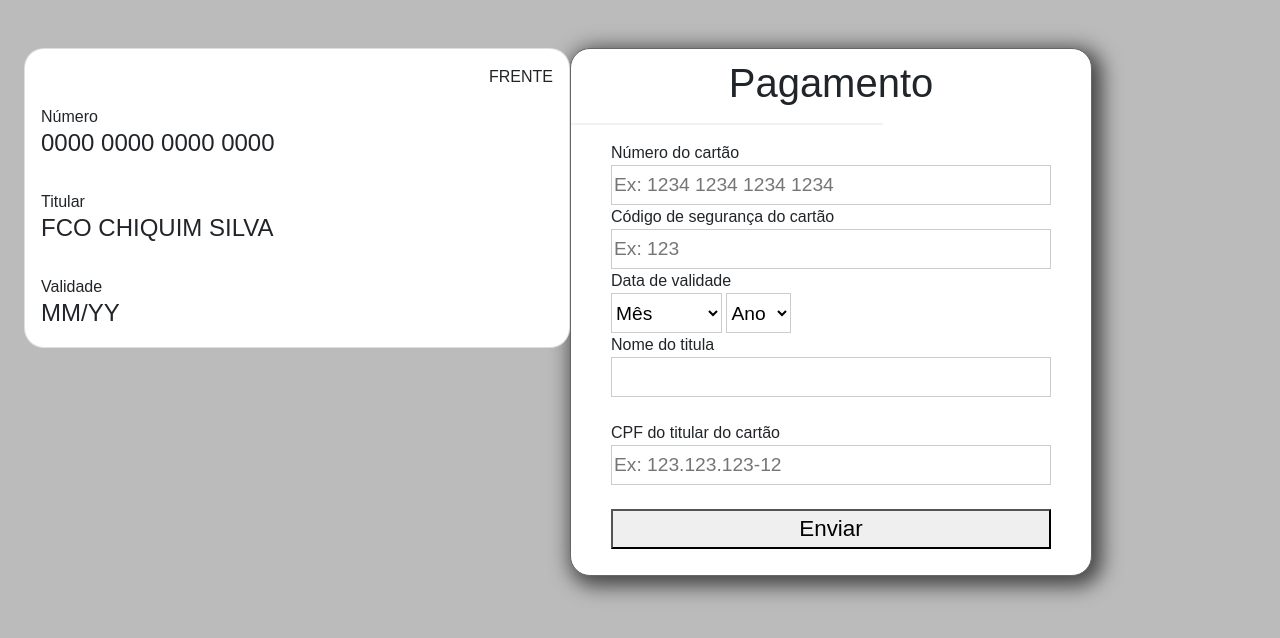
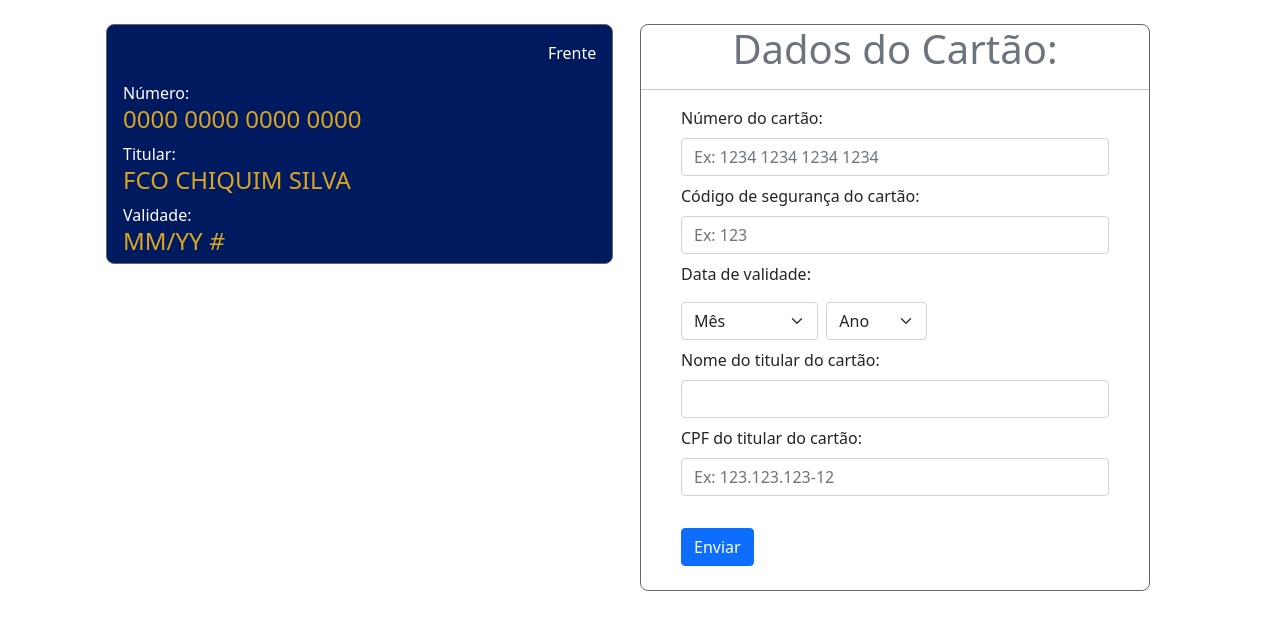
Before and after one commit to JacquesGM/javaScriptCurso, a plain HTML site: page Aula09/pagamento.html in a window 1280 px wide. Drawn offline with nearby package versions, Linux system fonts and the light colour scheme.

Commit message:
adicionando cvv no javascript e melhoria com bootstrap

```diff
--- a/Aula09/css/pagamento.css
+++ b/Aula09/css/pagamento.css
@@ -1,21 +1,36 @@
-body {
-  font-family: 'Bariol', sans-serif;
-  background-color: #BBBBBB;
+.cards {
+  position: relative;
+  height: 220px;
+  transition: transform 0.6s;
+  transform-style: preserve-3d;
+
+}
+
+.card-body {
+  background-color:#001a5f;
+  border: 1px solid #666666;
+  border-radius: 8px;
+  color: #DAA520;
+  position: absolute;
+  width: 95%;
+  height: 109%;
+  backface-visibility:hidden;
+  -webkit-backface-visibility:hidden;
+}
+
+article > label{
+  color:#fff;
+}
+
+#card_verso {
+  transform: rotateY(180deg);
 }
 
 .formulario {
   border: 1px solid #666666;
-  text-align: center;
-  border-radius: 20px;
-  background-color: #FFFFFF;
-  box-shadow: 5px 5px 20px 5px #444444;
-  padding: 10px 0;
-
-}
-
-hr {
-  width: 60%;
-  border: 1px solid #CCCCCC;
+  border-radius: 8px;
+  background-color: #FFF;
+  padding: 16px 4;
 }
 
 form {
@@ -23,47 +38,7 @@ form {
   padding: 0 40px;
 }
 
-input, select {
-  background-color: #FFFFFF;
-  border: 1px solid #CCCCCC;
-  height: 40px;
-  font-size: 1.2rem;
+.barra {
+  width: 100%;
+  border: 15px solid #111;
 }
-
-input {
-  width: 100%;
-}
-
-button {
-  width: 100%;
-  height: 40px;
-  font-size: 1.4rem;
-}
-
-button:hover {
-  background-color: #0E6700;
-  color: #FFFFFF;
-}
-
-.card-body {
-  backface-visibility: hidden;
-  border-radius: 20px;
-}
-
-.cards {
-  position: relative;
-  height: 300px;
-  transition: transform 0.6s;
-  transform-style: preserve-3d;
-}
-
-.card-body {
-  position: absolute;
-  width: 100%;
-  height: 100%;
-  backface-visibility: hidden;
-}
-
-#card_verso {
-  transform: rotateY(180deg);
-}
--- a/Aula09/js/eventos.js
+++ b/Aula09/js/eventos.js
@@ -1,29 +1,45 @@
-document.getElementById('numero').addEventListener('keyup', function (){
+document.getElementById('numero').addEventListener('keyup', function () {
     let numero = document.getElementById('numero').value;
-
     document.getElementById('card_number').innerHTML = numero;
 });
 
-document.getElementById('nome').addEventListener('keyup', function (){
+document.getElementById('nome').addEventListener('keyup', function () {
     let nome = document.getElementById('nome').value;
-
     document.getElementById('card_name').innerHTML = nome;
 });
 
-document.querySelectorAll('[data-action="date"]').forEach(function (element){
-    element.addEventListener('change', function (){
+document.getElementById('codigo').addEventListener('keyup', function () {
+    let codigo = document.getElementById('codigo').value;
+    document.getElementById('card_cvv').innerHTML = codigo;
+});
+
+//document.getElementById('mes').addEventListener('change', function () {
+//    let mes = document.getElementById('mes').value;
+//   let ano = document.getElementById('ano').value;
+//    document.getElementById('card_date').innerHTML = mes+"/"+ano;
+//});
+
+//document.getElementById('ano').addEventListener('change', function () {
+//    let mes = document.getElementById('mes').value;
+//    let ano = document.getElementById('ano').value;
+//    document.getElementById('card_date').innerHTML = mes+"/"+ano;
+//});
+//
+
+document.querySelectorAll('[data-action="date"]').forEach(function(element){
+    element.addEventListener('change', function () {
         let mes = document.getElementById('mes').value;
         let ano = document.getElementById('ano').value;
-
         document.getElementById('card_date').innerHTML = mes+"/"+ano;
-
     });
 });
 
-document.getElementById('codigo').addEventListener('focus', function (){
-   document.getElementById('lado-esquerdo').style.transform = 'rotatey(180deg)';
+document.getElementById('codigo').addEventListener('focus', function () {
+    document.getElementById('lado-esquerdo').style.transform = 'rotateY(180deg)';
+
 });
 
-document.getElementById('codigo').addEventListener('blur', function (){
-    document.getElementById('lado-esquerdo').style.transform = 'rotatey(0deg)';
+document.getElementById('codigo').addEventListener('blur', function () {
+    document.getElementById('lado-esquerdo').style.transform = 'rotateY(0deg)';
+
 });
--- a/Aula09/pagamento.html
+++ b/Aula09/pagamento.html
@@ -1,90 +1,97 @@
-<meta charset="utf-8">
+
+<!DOCTYPE html>
+<html lang="pt-br">
+<head>
+  <meta charset="UTF-8">
+  <meta http-equiv="X-UA-Compatible" content="IE=edge">
+  <meta name="viewport" content="width=device-width, initial-scale=1.0">
+  <title>Document</title>
 
   <link href="https://cdn.jsdelivr.net/npm/bootstrap@5.0.2/dist/css/bootstrap.min.css" rel="stylesheet" integrity="sha384-EVSTQN3/azprG1Anm3QDgpJLIm9Nao0Yz1ztcQTwFspd3yD65VohhpuuCOmLASjC" crossorigin="anonymous">
-<link rel="stylesheet" href="css/pagamento.css">
-<body>
-  <section class="row container mt-5" >
-    <div class="col-md-6 cards" id="lado-esquerdo" >
-      <article style="min-height: 220px;" id="card_frente" class="card card-body">
-        <p class="text-end">FRENTE</p>
 
-        <label>Número</label>
-        <span id="card_number" class="h4">0000 0000 0000 0000</span>
-        <br>
+  <link rel="stylesheet" href="css\pagamento.css">
+</head>
+<body class="container">
+<section class="row container mt-4">
+  <div class="col-md-6 cards" id="lado-esquerdo">
+    <!--FRENTE-->
+    <article stylet="min-height: 200px;" id="card_frente" class="card card-body">
+      <p class='text-end text-white'>Frente</p>
+      <label fo="card_number">Número:</label>
+      <span  id="card_number" class="h4">0000 0000 0000 0000</span>
 
-        <label >Titular</label>
+      <label>Titular:</label>
       <span id="card_name" class="h4">FCO CHIQUIM SILVA</span>
-        <br>
 
-        <label >Validade</label>
-        <span id="card_date" class="h4">MM/YY</span>
-      </article>
+      <label>Validade:</label>
+      <span  id="card_date" class="h4">
+          MM/YY
+          <i class=" ">#</i>
+        </span>
 
-      <article style="min-height: 220px;" id="card_verso" class="card card-body ">
-        <p class="text-end">COSTAS</p>
 
-        <label>Código de Segurança</label>
-        <span id="card_cvv" class="h4">000</span>
-        <br>
 
     </article>
+    <!--VERSO-->
+    <article stylet="min-height: 200px;" id="card_verso" class="card card-body">
+      <p class='text-end text-white'>Verso</p>
+      <label>Código de Segurança:</label>
+      <span  id="card_cvv" class="h4">000</span>
+      <hr class="barra">
 
+    </article>
   </div>
-    <div class="col-md-6">
+  <!--FORMULÁRIO-->
+  <div class="col-md-6 cards mt-8">
     <div class="formulario">
-
-        <h1>Pagamento</h1>
+      <p class="h1 text-center text-secondary">Dados do Cartão:</p>
       <hr>
-        <form action="">
-          <label for="numero">Número do cartão</label><br>
-          <input
+      <form class="row g-2" action="">
+        <div class="col-md-12">
+          <label class="form-label" for="numero">Número do cartão:</label>
+          <input class="form-control"
                  type="text"
                  id="numero"
                  pattern="[0-9]{4} [0-9]{4} [0-9]{4} [0-9]{4}"
                  placeholder="Ex: 1234 1234 1234 1234"
                  required
           >
-          <br>
-
-          <label for="codigo">Código de segurança do cartão</label><br>
-          <input
+        </div>
+        <div class="col-md-12">
+          <label class="form-label" for="codigo">Código de segurança do cartão:</label>
+          <input class="form-control"
                  type="text"
                  id="codigo"
                  pattern="[0-9]{3}"
                  placeholder="Ex: 123"
                  required
           >
-          <br>
+        </div>
+          <label class="form-label" for="mes">Data de validade:</label>
 
-          <label for="mes">Data de validade</label>
-          <br>
-          <select id="mes" data-action="date">
+        <div class="col-md-4">
+          <select class="form-select " aria-label="Default select example" id="mes" data-action="date">
             <option selected disabled>Mês</option>
             <option value="01">Janeiro</option>
             <option value="02">Fevereiro</option>
             <option value="03">Março</option>
-            <option value="04">Abril</option>
-            <option value="05">Maio</option>
-            <option value="06">Junho</option>
-            <option value="07">Agosto</option>
-            <option value="08">Setembro</option>
-            <option value="09">Outubro</option>
-            <option value="10">Novembro</option>
-            <option value="11">Dezembro</option>
           </select>
-          <select id="ano" data-action="date">
+        </div>
+        <div class="col-md-3">
+          <select class="form-select" aria-label="Default select example"  id="ano" data-action="date">
             <option selected disabled>Ano</option>
             <option>2021</option>
             <option>2022</option>
             <option>2023</option>
           </select>
-          <br>
-
-          <label for="nome">Nome do titula</label><br>
-          <input type="text" id="nome" required><br><br>
-
-          <label for="cpf">CPF do titular do cartão</label><br>
-          <input
+        </div>
+        <div class="col-md-12">
+          <label  class="form-label" for="nome">Nome do titular do cartão:</label>
+          <input class="form-control" type="text" id="nome" required>
+        </div>
+        <div class="col-md-12">
+          <label class="form-label" for="cpf">CPF do titular do cartão:</label>
+          <input class="form-control"
                  type="text"
                  id="cpf"
                  pattern="[0-9]{3}.[0-9]{3}.[0-9]{3}-[0-9]{2}"
@@ -92,13 +99,17 @@
                  required
           >
           <br>
-          <br>
-          <button>Enviar</button>
+        </div>
+        <div class="col-12">
+          <button type="submit" class="btn btn-primary">Enviar</button>
+          <br><br>
+        </div>
+
       </form>
     </div>
   </div>
 </section>
-
 <script src="js/eventos.js"></script>
 
 </body>
+</html>
```
Lines whose indentation alone changed are shown as unchanged.
